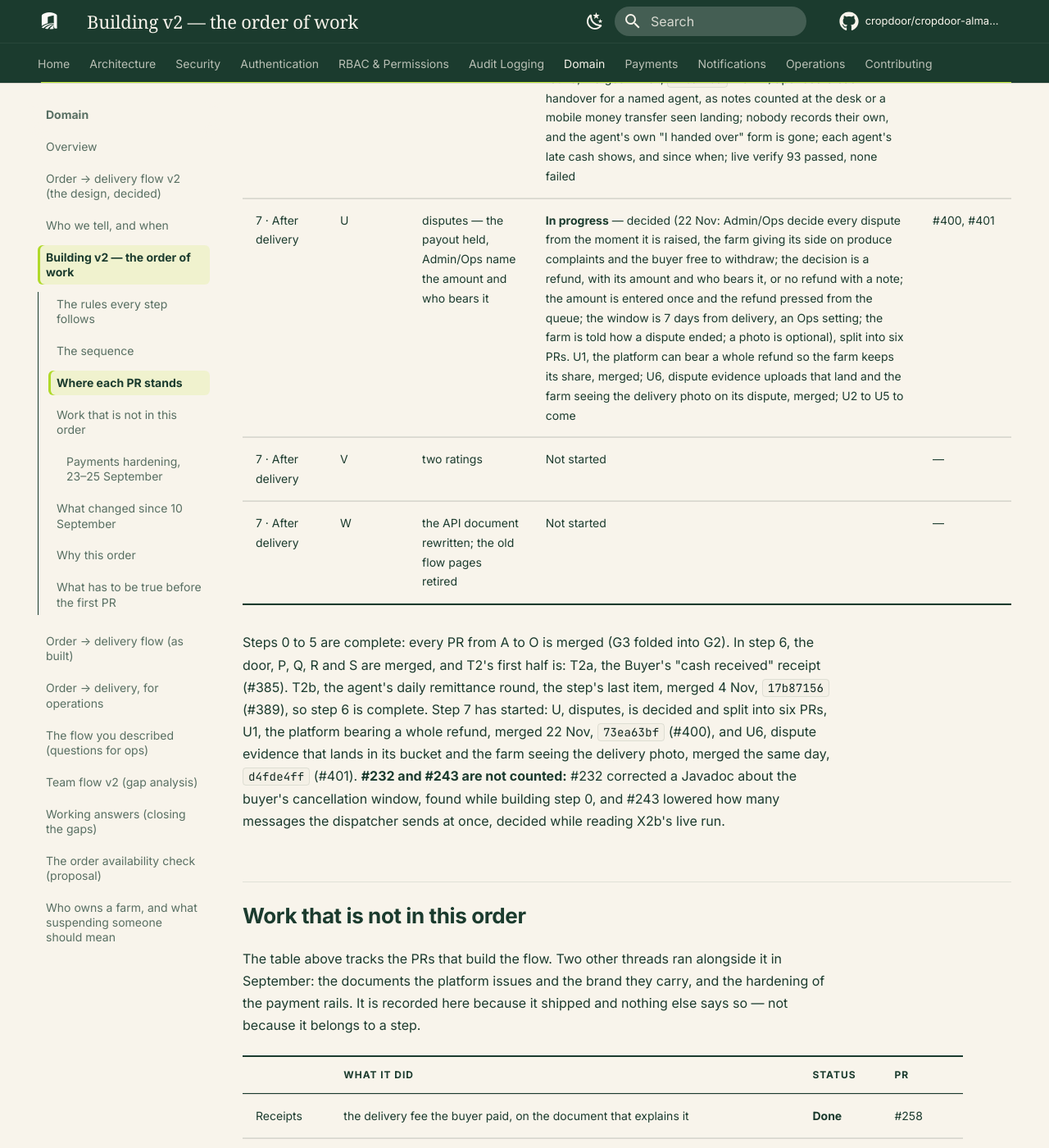
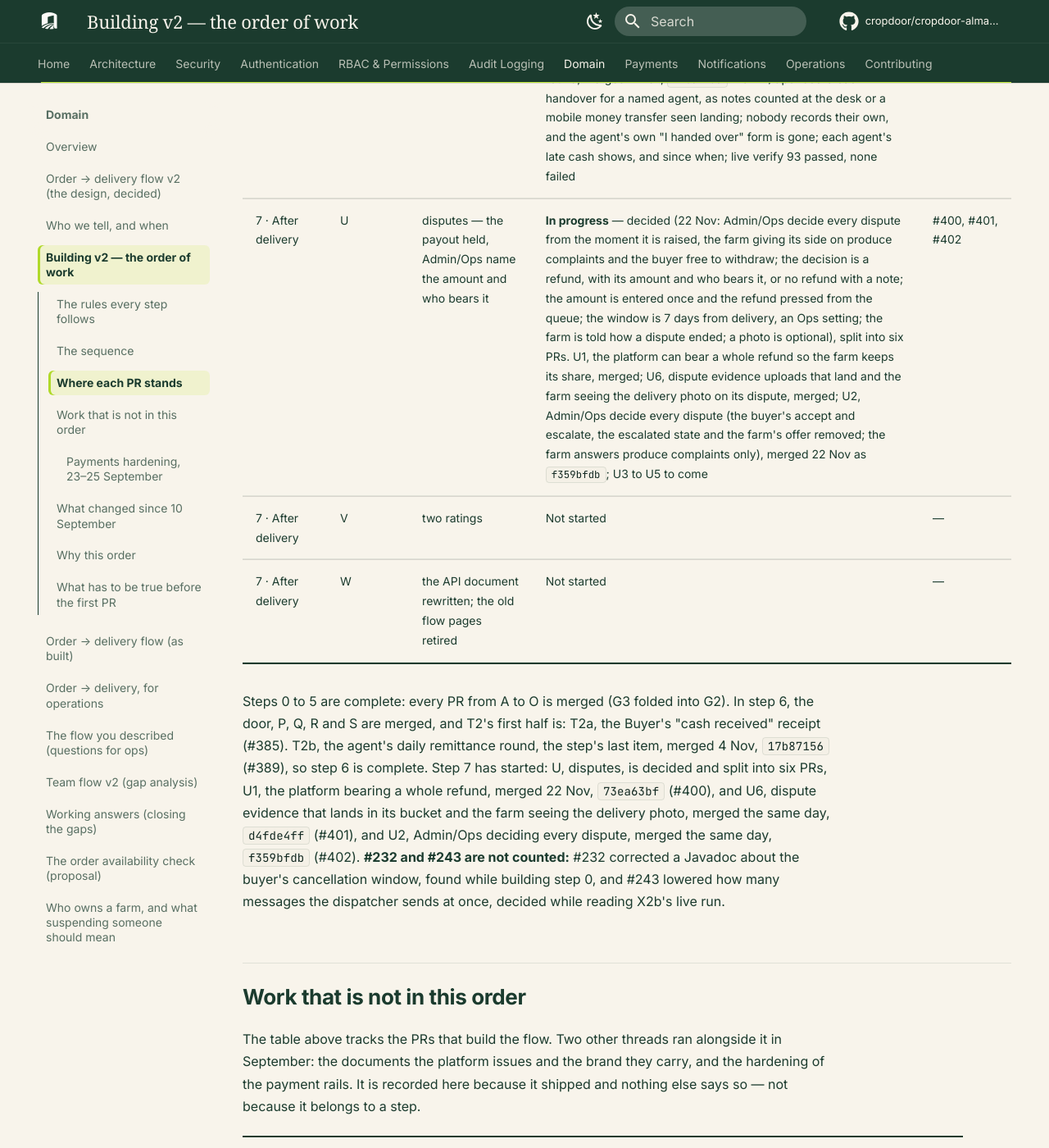
Before and after one commit to cropdoor/cropdoor-almanac, an MkDocs documentation site: the page built from docs/domain/order-delivery-flow-v2-build-order.md, in a window 1280 px wide and 1400 px high, scrolled down 10564 px. Shown: the whole window at 82% size. Built offline with MkDocs 1.6.1 and Material for MkDocs 9.7.7, drawn with Linux system fonts in a browser that asks for light colours; some web fonts are replaced; comment, search, counter and statistics services are not loaded.

Commit message:
Build order: U2 merged (#402)

```diff
--- a/docs/domain/order-delivery-flow-v2-build-order.md
+++ b/docs/domain/order-delivery-flow-v2-build-order.md
@@ -81,11 +81,11 @@ The one place that says what is finished. A PR is **Done** only once it is merge
 | 6 · The door | R | DELIVERY FAILED, the return to the farm, the alerts | **Done** — the delivery agent's DELIVERY FAILED at the door with a reason, a note and photos, no money moved and the crew kept on the order (R1); the produce's return to the farm, the Admin/Ops cancel that follows it and the two overdue alerts (R2); the buyer told why and the farm that its produce is coming back (R3). R1 to R3 are merged and reach production together once the delivery app ships its part | #366, #367, #368 |
 | 6 · The door | S | the second attempt — the buyer asks and pays again, or the order is cancelled with a strike | **Done** — decided (20 Oct: Admin/Ops record the ask, the fee waivable, READY again after the return, the cash fee posted on its own, the online fee by a payment link, the deadline cancel, no online strikes); S0, a builder for the notification context, merged; S4, the desk return (Admin/Ops record the produce back at the farm), merged; S1a, the ask (fee waived) and READY again, merged; S1b, the owed cash fee paid at the door, merged; S3, the deadline cancel, merged; S2a, the owed online fee paid in the app, merged; S2b, the later waiver (Admin/Ops waive an owed fee while the order waits at DELIVERY FAILED, and a charge on a fee no longer owed goes back to the Buyer as such), merged. The security fix's second part (#379): merged 27 Oct, `581fbf01`; live verify passed 66/66; next: the promotion, then the §2.9 deploy step once per environment. Its security follow-up: PR 1, the token chain (#386), merged 31 Oct, `aa870cae`, live verify 41/41; PR 2, the small fixes (#388: phone login answers staff and non-ACTIVE accounts as an unknown phone, the 409s stop echoing contact details, staff `expiresIn` 300), merged 2 Nov, `384393a6`, live verify 31/31; PR 3, the chat socket, waits for cropdoor-frontend#304 | #369, #370, #372, #373, #374, #375, #377 |
 | 6 · The door | T2 | the "cash received" text and the agent's daily remittance round | **Done** — decided (29 Oct: the Buyer who placed the order is told in the app, by email and by text, at the door and at an Admin/Ops close-out, the farm not told; Admin/Ops record each handover when the money reaches CropDoor, and an agent's cash is late at 17:00 on the day it was taken, nothing blocked); T2a, the receipt "we received your cash, GHS X", merged; T2b, the remittance round, merged 4 Nov, `17b87156`: Admin/Ops record each handover for a named agent, as notes counted at the desk or a mobile money transfer seen landing; nobody records their own, and the agent's own "I handed over" form is gone; each agent's late cash shows, and since when; live verify 93 passed, none failed | #385, #389 |
-| 7 · After delivery | U | disputes — the payout held, Admin/Ops name the amount and who bears it | **In progress** — decided (22 Nov: Admin/Ops decide every dispute from the moment it is raised, the farm giving its side on produce complaints and the buyer free to withdraw; the decision is a refund, with its amount and who bears it, or no refund with a note; the amount is entered once and the refund pressed from the queue; the window is 7 days from delivery, an Ops setting; the farm is told how a dispute ended; a photo is optional), split into six PRs. U1, the platform can bear a whole refund so the farm keeps its share, merged; U6, dispute evidence uploads that land and the farm seeing the delivery photo on its dispute, merged; U2 to U5 to come | #400, #401 |
+| 7 · After delivery | U | disputes — the payout held, Admin/Ops name the amount and who bears it | **In progress** — decided (22 Nov: Admin/Ops decide every dispute from the moment it is raised, the farm giving its side on produce complaints and the buyer free to withdraw; the decision is a refund, with its amount and who bears it, or no refund with a note; the amount is entered once and the refund pressed from the queue; the window is 7 days from delivery, an Ops setting; the farm is told how a dispute ended; a photo is optional), split into six PRs. U1, the platform can bear a whole refund so the farm keeps its share, merged; U6, dispute evidence uploads that land and the farm seeing the delivery photo on its dispute, merged; U2, Admin/Ops decide every dispute (the buyer's accept and escalate, the escalated state and the farm's offer removed; the farm answers produce complaints only), merged 22 Nov as `f359bfdb`; U3 to U5 to come | #400, #401, #402 |
 | 7 · After delivery | V | two ratings | Not started | — |
 | 7 · After delivery | W | the API document rewritten; the old flow pages retired | Not started | — |
 
-Steps 0 to 5 are complete: every PR from A to O is merged (G3 folded into G2). In step 6, the door, P, Q, R and S are merged, and T2's first half is: T2a, the Buyer's "cash received" receipt (#385). T2b, the agent's daily remittance round, the step's last item, merged 4 Nov, `17b87156` (#389), so step 6 is complete. Step 7 has started: U, disputes, is decided and split into six PRs, U1, the platform bearing a whole refund, merged 22 Nov, `73ea63bf` (#400), and U6, dispute evidence that lands in its bucket and the farm seeing the delivery photo, merged the same day, `d4fde4ff` (#401). **#232 and #243 are not counted:** #232 corrected a Javadoc about the buyer's cancellation window, found while building step 0, and #243 lowered how many messages the dispatcher sends at once, decided while reading X2b's live run.
+Steps 0 to 5 are complete: every PR from A to O is merged (G3 folded into G2). In step 6, the door, P, Q, R and S are merged, and T2's first half is: T2a, the Buyer's "cash received" receipt (#385). T2b, the agent's daily remittance round, the step's last item, merged 4 Nov, `17b87156` (#389), so step 6 is complete. Step 7 has started: U, disputes, is decided and split into six PRs, U1, the platform bearing a whole refund, merged 22 Nov, `73ea63bf` (#400), and U6, dispute evidence that lands in its bucket and the farm seeing the delivery photo, merged the same day, `d4fde4ff` (#401), and U2, Admin/Ops deciding every dispute, merged the same day, `f359bfdb` (#402). **#232 and #243 are not counted:** #232 corrected a Javadoc about the buyer's cancellation window, found while building step 0, and #243 lowered how many messages the dispatcher sends at once, decided while reading X2b's live run.
 
 ## Work that is not in this order
 
```
